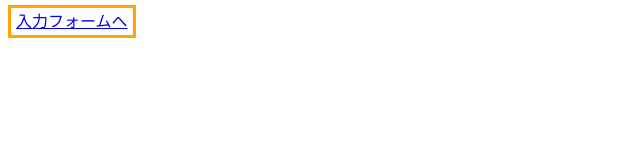
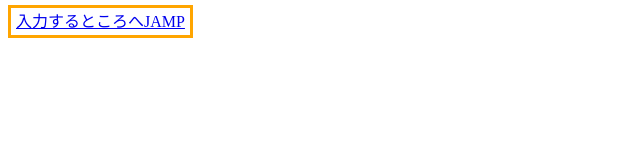
Before and after one commit to Nayuta9382/conflict-test, a plain HTML site: page index.html in a window 1280 px wide. Shown: the whole page, without its empty margins (0-640 px from the left). Drawn offline with Linux system fonts and the light colour scheme.

Commit message:
index.htmlおよびform.htmlの編集
index.htmlのaタグのハイパーテキスト名を編集
form.htmlのbodyタグ内にaタグを追記

```diff
--- a/index.html
+++ b/index.html
@@ -12,6 +12,7 @@
     </style>
 </head>
 <body>
-	<a href="form.html" style="border: solid orange 3px;">入力フォームへ</a>
+	<a href="form.html" style="border: solid orange 3px;">入力するところへJAMP
+	</a>
 </body>
 </html>
```
Also changed, not shown: form.html (+1 -1 lines).
